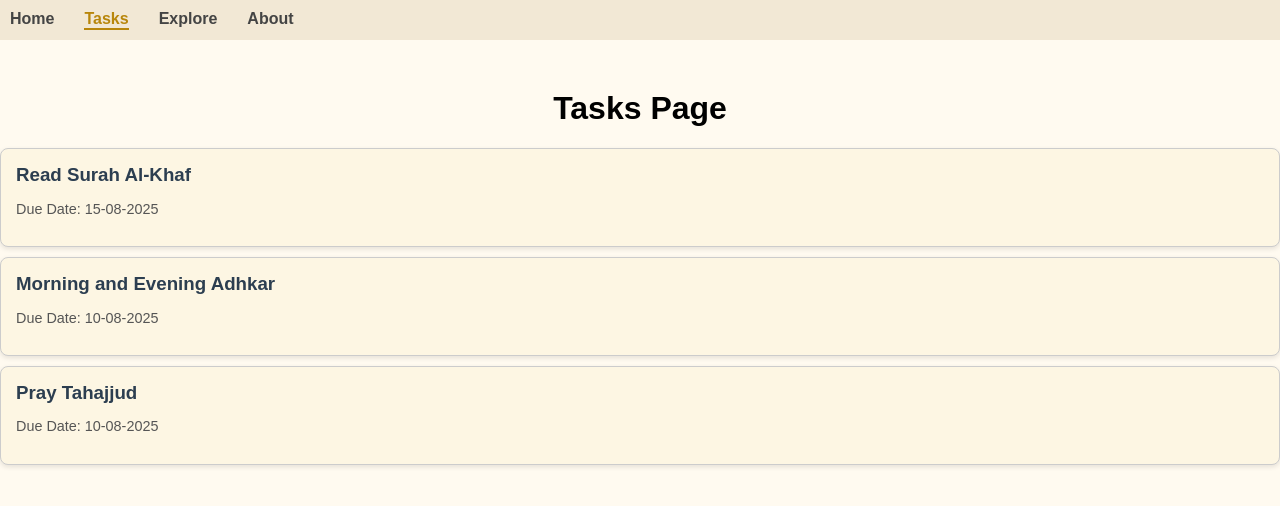
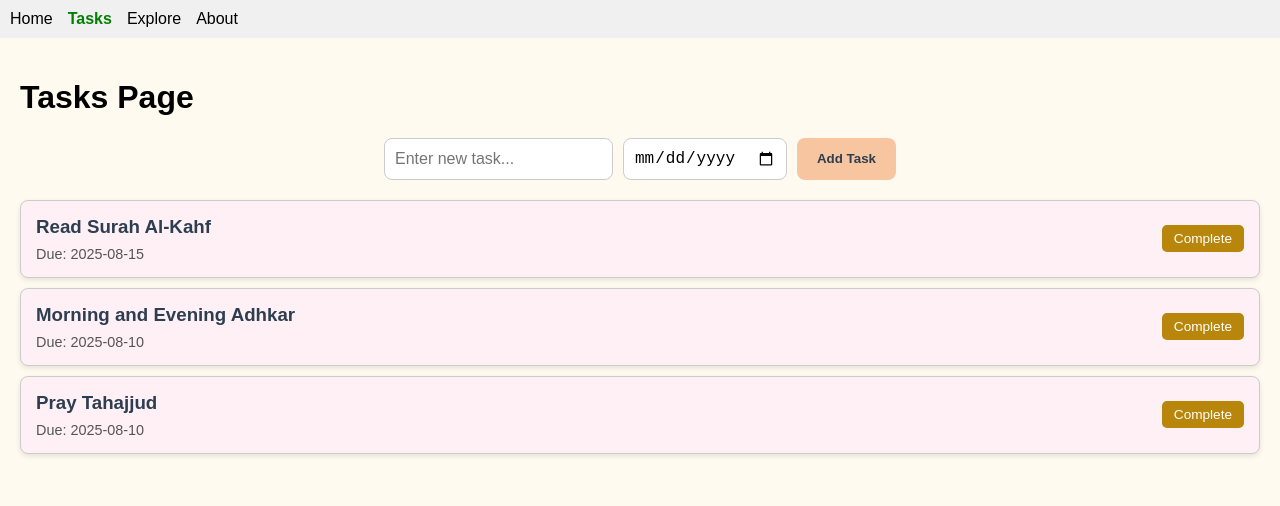
Before and after one commit to hannycodes/Islamic-To-Do-App, a React (Vite) app: page /tasks in a window 1280 px wide. Shown: the top 506 px of the page. Built offline with nearby package versions, Linux system fonts and the light colour scheme.

Commit message:
Added a complete button and new tasks

```diff
--- a/src/App.css
+++ b/src/App.css
@@ -1,23 +1,40 @@
-.navbar {
-  background-color: #f2e8d5;
-  padding: 10px;
-  display: flex;
-  gap: 15px;
+.home-title {
+  text-align: center;
+  margin-top: 50px;
+  font-family: "Arial", sans-serif;
+  color: #b8860b;
 }
 
-.nav-link {
-  text-decoration: none;
-  color: #444;
-  font-weight: bold;
+.tasks-page {
+  padding: 20px;
 }
 
-.nav-link.active {
-  color: #b8860b;
-  border-bottom: 2px solid #b8860b;
+.new-task-input {
+  display: flex;
+  justify-content: center;
+  gap: 10px;
+  margin-bottom: 20px;
 }
 
-h1 {
-  text-align: center;
-  margin-top: 50px;
-  font-family: Arial, sans-serif;
+.new-task-input input[type="text"],
+.new-task-input input[type="date"] {
+  padding: 10px;
+  border: 1px solid #ccc;
+  border-radius: 8px;
+  font-size: 1rem;
 }
+
+.new-task-input button {
+  padding: 10px 20px;
+  background-color: #f7c59f;
+  color: #2c3e50;
+  border: none;
+  border-radius: 8px;
+  font-weight: bold;
+  cursor: pointer;
+  transition: background-color 0.2s ease;
+}
+
+.new-task-input button:hover {
+  background-color: #d4a373;
+}
--- a/src/App.jsx
+++ b/src/App.jsx
@@ -1,28 +1,88 @@
-import React from "react";
+import React, { useState } from "react";
 import { Routes, Route } from "react-router-dom";
 import Header from "./components/Header";
 import TaskCard from "./components/TaskCard";
 import "./App.css";
 
 export default function App() {
+  const [tasks, setTasks] = useState([
+    { id: 1, title: "Read Surah Al-Kahf", dueDate: "2025-08-15", completed: false },
+    { id: 2, title: "Morning and Evening Adhkar", dueDate: "2025-08-10", completed: false },
+    { id: 3, title: "Pray Tahajjud", dueDate: "2025-08-10", completed: false },
+  ]);
+
+  const [newTask, setNewTask] = useState("");
+  const [newDueDate, setNewDueDate] = useState("");
+
+  const addTask = () => {
+    if (newTask.trim() === "") return;
+    const task = {
+      id: Date.now(),
+      title: newTask,
+      dueDate: newDueDate || "No due date",
+      completed: false,
+    };
+    setTasks([...tasks, task]);
+    setNewTask("");
+    setNewDueDate("");
+  };
+
+  const toggleComplete = (id) => {
+    const updatedTasks = tasks.map((task) =>
+      task.id === id ? { ...task, completed: !task.completed } : task
+    );
+    setTasks(updatedTasks);
+  };
+
   return (
     <>
       <Header />
 
       <Routes>
-        <Route path="/" element={<h1>Welcome to My Islamic To-Do App</h1>} />
-        <Route path="/tasks" element={
-          <main>
+        {/* Homepage */}
+        <Route
+          path="/"
+          element={<h1 className="home-title">Welcome to My Islamic To-Do App</h1>}
+        />
 
-          <h1>Tasks Page</h1>
-          <TaskCard title="Read Surah Al-Khaf" dueDate="15-08-2025"/>
-          <TaskCard title="Morning and Evening Adhkar" dueDate="10-08-2025"/>
-          <TaskCard title="Pray Tahajjud" dueDate="10-08-2025"/>
+        {/* Tasks Page */}
+        <Route
+          path="/tasks"
+          element={
+            <main className="tasks-page">
+              <h1>Tasks Page</h1>
 
-      </main>
-    }
-    />
+              {/* New Task Inputs */}
+              <div className="new-task-input">
+                <input
+                  type="text"
+                  placeholder="Enter new task..."
+                  value={newTask}
+                  onChange={(e) => setNewTask(e.target.value)}
+                />
+                <input
+                  type="date"
+                  value={newDueDate}
+                  onChange={(e) => setNewDueDate(e.target.value)}
+                />
+                <button onClick={addTask}>Add Task</button>
+              </div>
 
+              {/* Task List */}
+              {tasks.map((task) => (
+                <TaskCard
+                  key={task.id}
+                  title={task.title}
+                  dueDate={task.dueDate}
+                  completed={task.completed}
+                  onToggle={() => toggleComplete(task.id)}
+                />
+              ))}
+            </main>
+          }
+        />
+
+        {/* Other Pages */}
         <Route path="/explore" element={<h1>Explore Page</h1>} />
         <Route path="/about" element={<h1>About Page</h1>} />
       </Routes>
--- a/src/components/TaskCard.css
+++ b/src/components/TaskCard.css
@@ -1,10 +1,18 @@
 .task-card {
-  background-color: #fdf6e3;
+  display: flex;
+  justify-content: space-between;
+  align-items: center;
+  background-color: #fff0f5;
   border: 1px solid #ccc;
   border-radius: 8px;
   padding: 15px;
   margin: 10px 0;
   box-shadow: 0px 2px 5px rgba(0,0,0,0.1);
+}
+
+.task-card.completed h3 {
+  text-decoration: line-through;
+  color: #999;
 }
 
 .task-card h3 {
@@ -15,4 +23,19 @@
 .task-card p {
   color: #555;
   font-size: 0.9rem;
+  margin: 0;
 }
+
+.complete-btn {
+  background-color: #b8860b;
+  color: white;
+  border: none;
+  padding: 6px 12px;
+  border-radius: 5px;
+  cursor: pointer;
+  font-size: 0.85rem;
+}
+
+.complete-btn:hover {
+  background-color: #a37508;
+}
--- a/src/components/TaskCard.jsx
+++ b/src/components/TaskCard.jsx
@@ -1,11 +1,18 @@
 import React from "react";
 import "./TaskCard.css";
 
-export default function TaskCard({ title, dueDate }) {
+const TaskCard = ({ title, dueDate, completed, onToggle }) => {
   return (
-    <div className="task-card">
-      <h3>{title}</h3>
-      <p>Due Date: {dueDate}</p>
+    <div className={`task-card ${completed ? "completed" : ""}`}>
+      <div className="task-info">
+        <h3>{title}</h3>
+        <p>Due: {dueDate}</p>
+      </div>
+      <button className="complete-btn" onClick={onToggle}>
+        {completed ? "Undo" : "Complete"}
+      </button>
     </div>
   );
-}
+};
+
+export default TaskCard;
```
